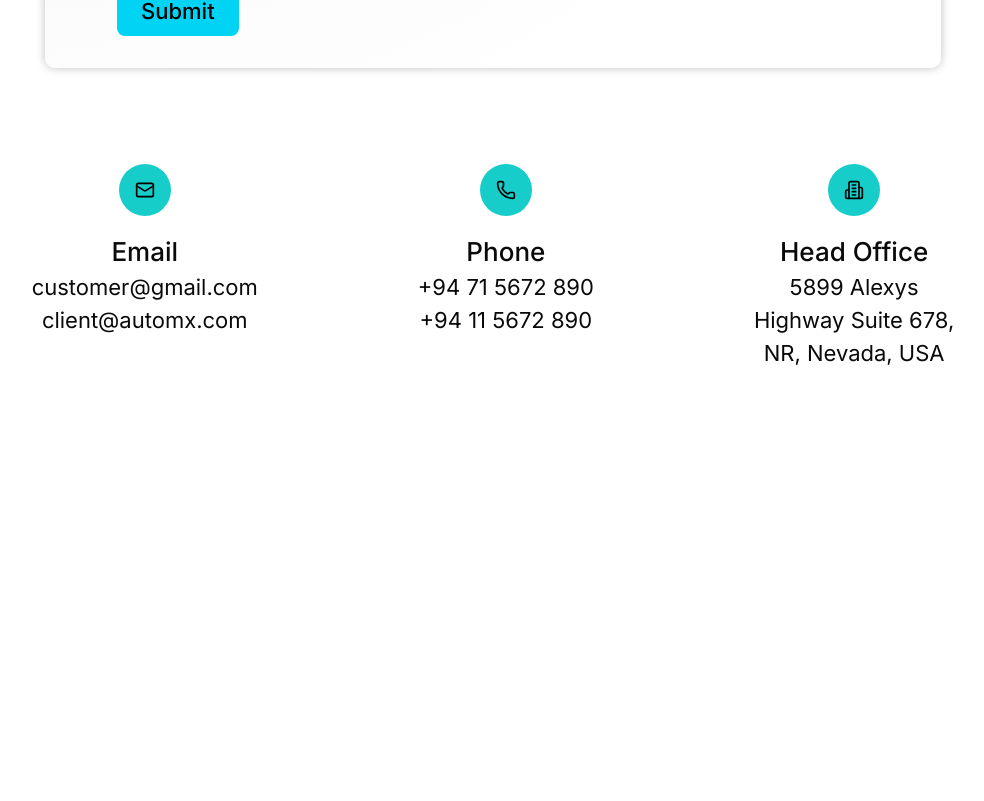
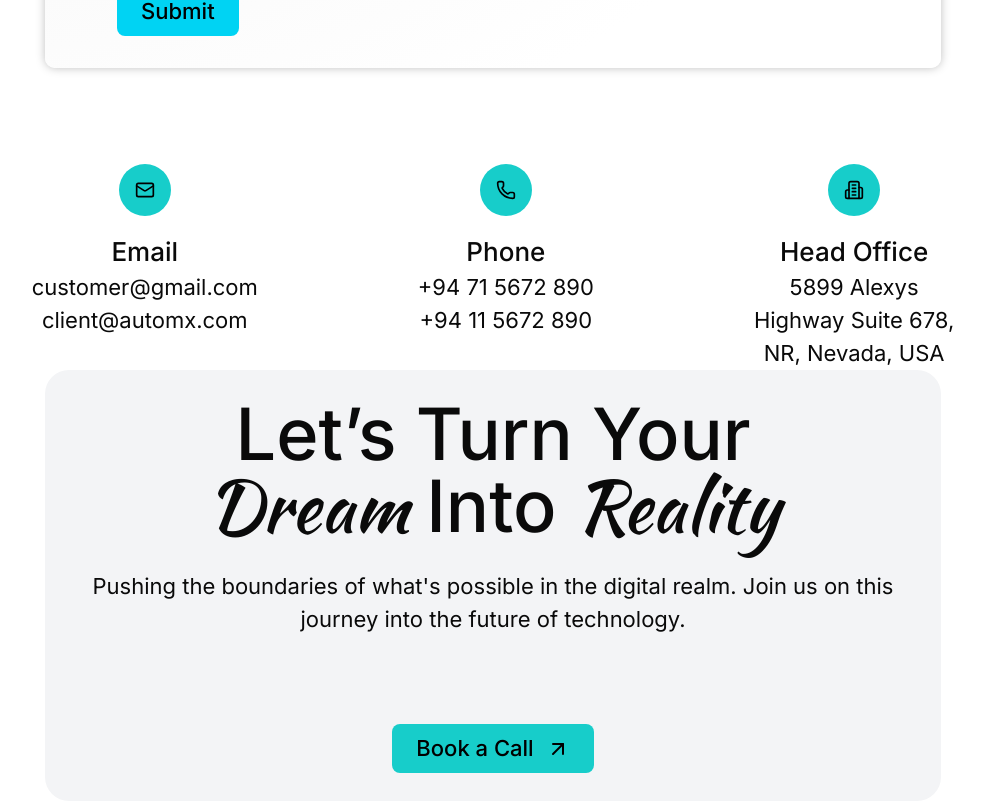
Before and after one commit to Roshen-Perera/ceylon-developers-portfolio, a Next.js app: page /contact in a window 1280 px wide. Shown: the part 1195-1996 px from the top of the page, without its empty margins (147-1131 px from the left). Before the commit the page ends 1565 px from the top, so only its background shows below. Built offline with nearby package versions, Linux system fonts and the light colour scheme.

Commit message:
Add BookACallPost component to contact page

```diff
--- a/app/contact/page.tsx
+++ b/app/contact/page.tsx
@@ -1,4 +1,5 @@
 import BlueGlow from "@/components/blueGlow";
+import BookACallPost from "@/components/bookACallPost";
 import ContactDetails from "@/components/contactDetails";
 import DetailsForm from "@/components/detailsForm";
 import HelpHeading from "@/components/helpHeading";
@@ -28,6 +29,7 @@ const Page = () => {
           <DetailsForm />
         </div>
         <ContactDetails />
+        <BookACallPost />
       </div>
     </>
   );
```
